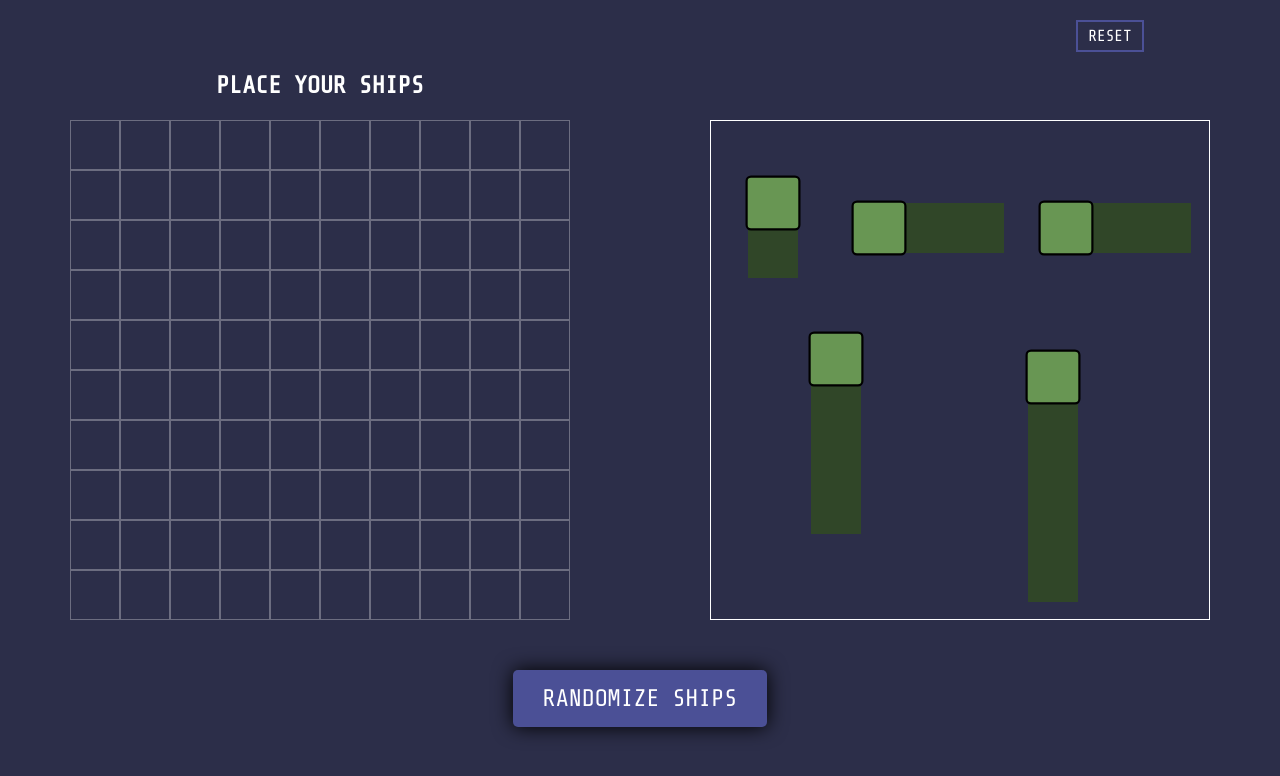
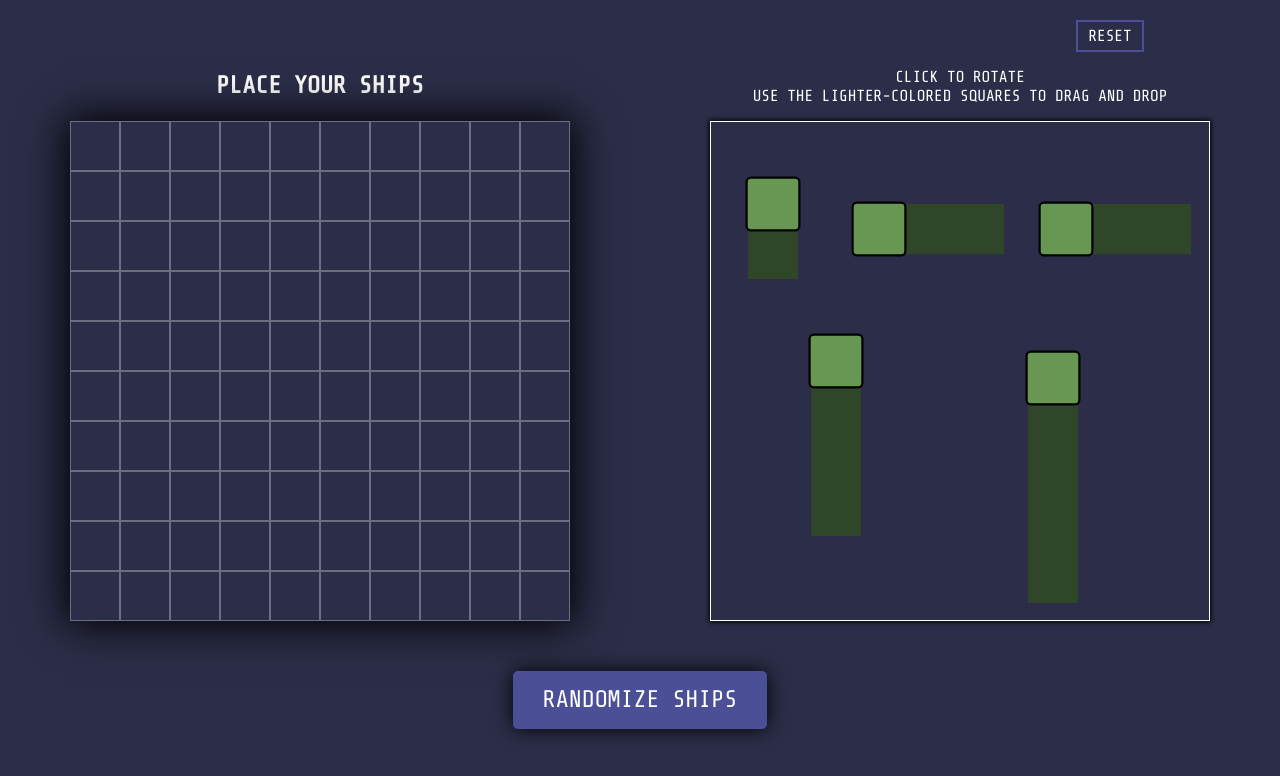
Before and after one commit to cornejoangel/battleship, a React (Create React App) app: page / in a window 1280 px wide. Shown: the top 776 px of the page. Built offline with nearby package versions, Linux system fonts and the light colour scheme.

Commit message:
Adds instructions to ship placement, some styling

```diff
--- a/src/App.js
+++ b/src/App.js
@@ -380,6 +380,10 @@ const App = () => {
     screen = (
       <DndProvider backend={HTML5Backend}>
         <main>
+          <ul className="tray-info">
+            <li>click to rotate</li>
+            <li>use the lighter-colored squares to drag and drop</li>
+          </ul>
           <ShipTray
             moveShip={moveShip}
             rotateShip={rotateShip}
--- a/src/styles/App.css
+++ b/src/styles/App.css
@@ -23,3 +23,16 @@ h2 {
 .friendly-heading {
   grid-column: 1;
 }
+
+.tray-info {
+  grid-column: 2;
+  font-family: 'Share Tech Mono', monospace;
+  text-transform: uppercase;
+  text-align: center;
+  font-size: 16px;
+  padding-left: 0;
+}
+
+.tray-info li {
+  list-style: none;
+}
--- a/src/styles/Grid.css
+++ b/src/styles/Grid.css
@@ -5,6 +5,7 @@
   grid-template-columns: repeat(10, 1fr);
   grid-template-rows: repeat(10, 1fr);
   grid-row: 3;
+  box-shadow: 0px 0px 40px 5px black;
 }
 
 .friendly {
--- a/src/styles/ShipTray.css
+++ b/src/styles/ShipTray.css
@@ -8,6 +8,7 @@
   grid-template-columns: repeat(8, 1fr);
   grid-template-rows: 3fr 2fr 2fr;
   box-sizing: border-box;
+  box-shadow: 0px 0px 5px 1px black;
 }
 
 .empty {
@@ -15,4 +16,5 @@
   justify-content: center;
   align-items: center;
   border: none;
+  box-shadow: none;
 }
```
